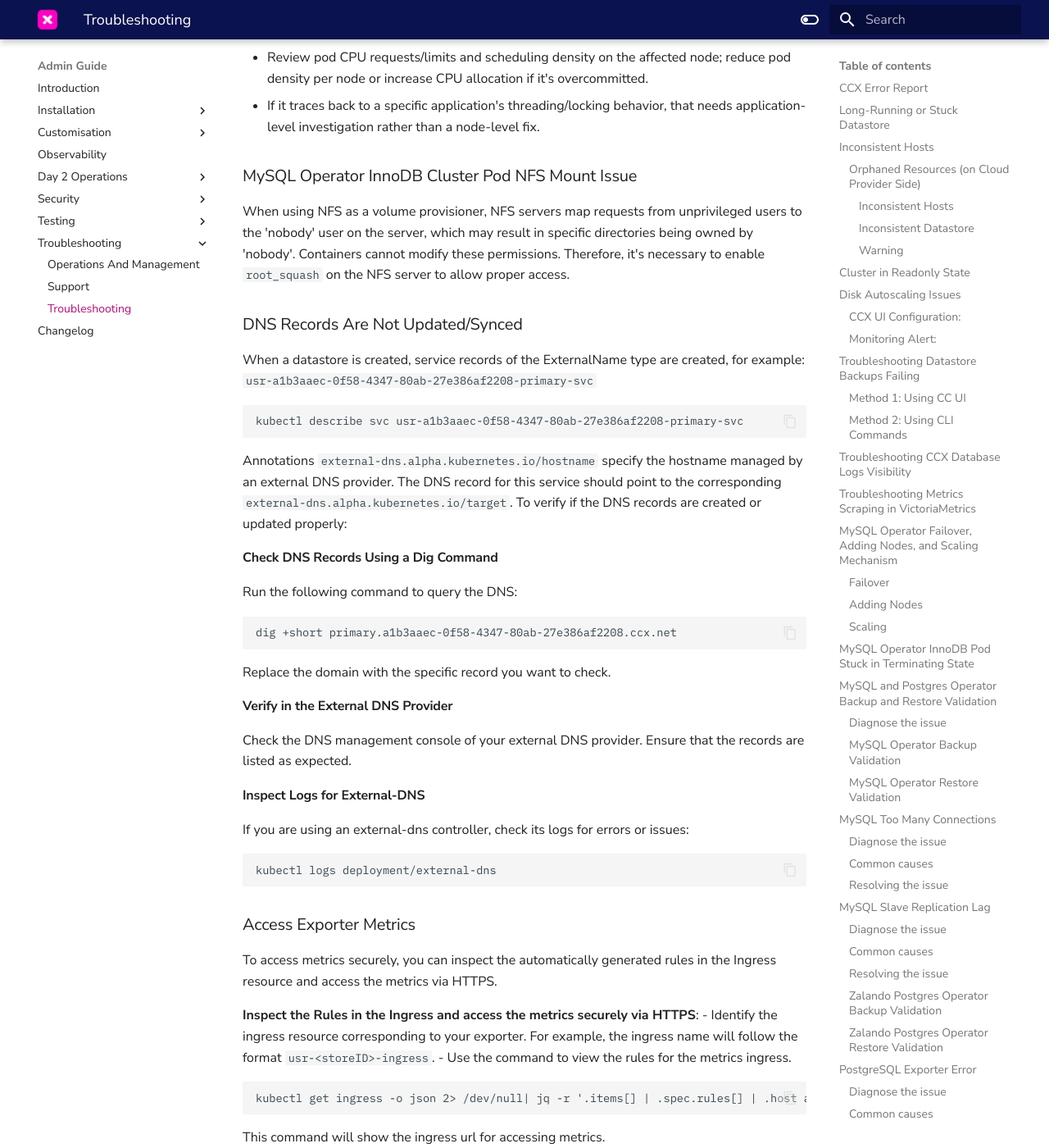
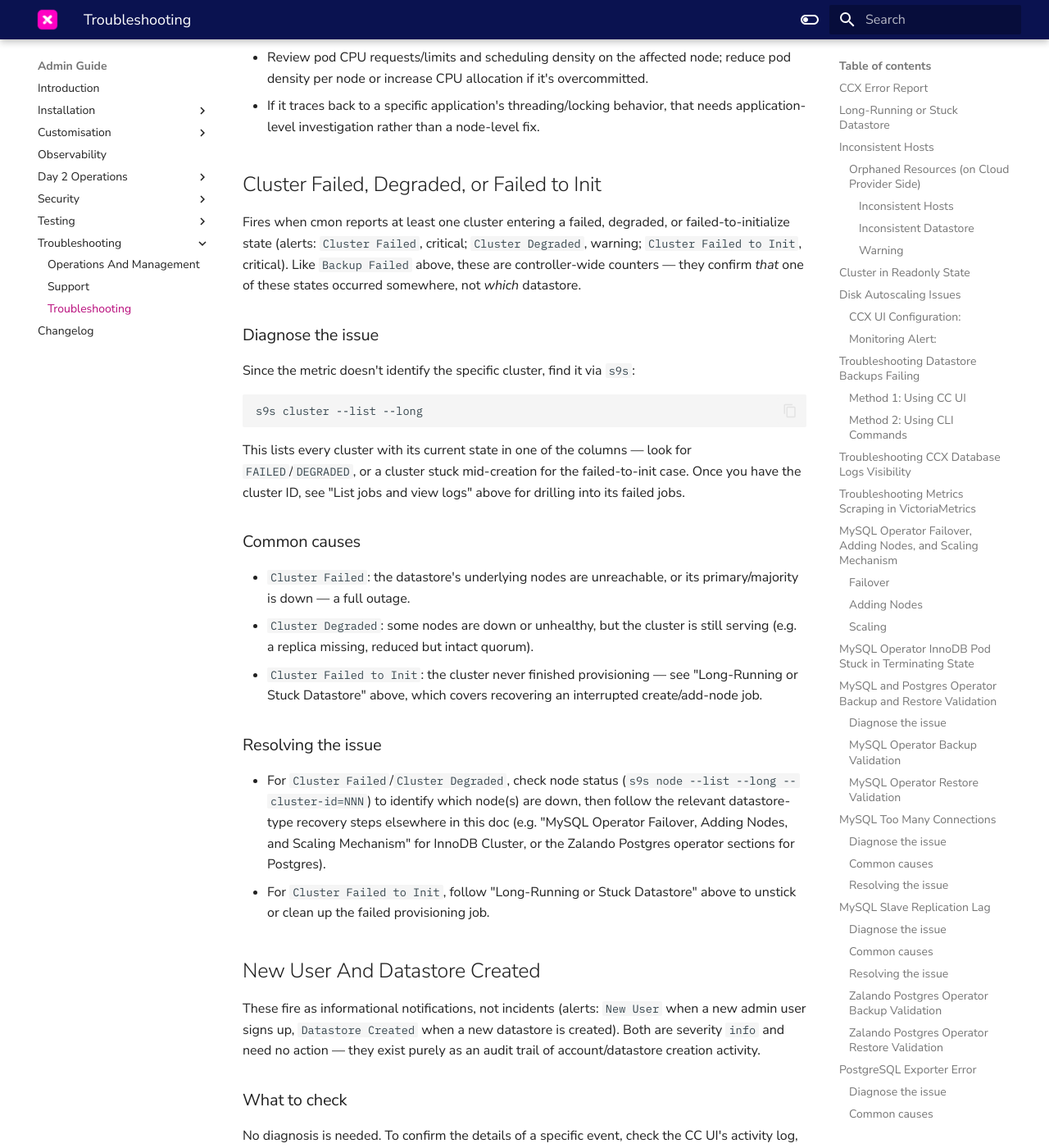
Before and after one commit to severalnines/ccx-docs, an MkDocs documentation site: the page built from docs/admin/Troubleshooting/Troubleshooting.md, in a window 1280 px wide and 1400 px high, scrolled down 26337 px. Shown: the whole window at 82% size. Built offline with MkDocs 1.6.1 and Material for MkDocs 9.7.7, drawn with Linux system fonts in a browser that asks for light colours; comment, search, counter and statistics services are not loaded; some of the changed text lies outside the part shown.

Commit message:
Added ccx alert runbook sections to the admin docs.

````diff
--- a/docs/admin/Troubleshooting/Troubleshooting.md
+++ b/docs/admin/Troubleshooting/Troubleshooting.md
@@ -505,13 +505,13 @@ The `Conditions` section shows `Type`/`Status`/`Reason`/`Message` for `Ready` (a
 
 This often needs infrastructure-level investigation rather than a `kubectl`-only fix — check the cloud provider's console/node status alongside `kubectl describe node`. If the node doesn't self-heal, cordon and drain it (`kubectl cordon <node-name>`, `kubectl drain <node-name>`) so its pods reschedule elsewhere, then replace the underlying machine.
 
-## Kubernetes Disk/Memory Pressure
+## Kubernetes Disk And Memory Pressure
 
-Fires when a Node's `DiskPressure`/`MemoryPressure` condition is `true` for more than 2 minutes (alerts: `DiskPressure`, `MemoryPressure`). These come from kubelet's own hard-coded (but configurable) eviction thresholds — by default, things like root filesystem availability below 10% or available memory below 100Mi. Unlike the raw host-metric alerts elsewhere in this document, these mean kubelet has already started actively evicting pods from the node to reclaim the resource — this isn't just an observability signal, it has an immediate effect on running workloads.
+Fires when a Node's `DiskPressure` or `MemoryPressure` condition is `true` for more than 2 minutes (alerts: `DiskPressure`, `MemoryPressure`). These come from kubelet's own hard-coded (but configurable) eviction thresholds — by default, things like root filesystem availability below 10% or available memory below 100Mi. Unlike the raw host-metric alerts elsewhere in this doc, these mean kubelet has already started **actively evicting pods** from the node to reclaim the resource — this isn't just an observability signal, it has an immediate effect on running workloads.
 
 ### Diagnose the issue
 
-Check what is going on inside the node — `kubectl describe node <node-name>`, check the `DiskPressure`/`MemoryPressure` condition's `Message` for the specific threshold that was crossed. Also check `kubectl get events -n <namespace> --field-selector reason=Evicted` to see which pods have already been evicted as a result.
+Same as above — `kubectl describe node <node-name>`, check the `DiskPressure`/`MemoryPressure` condition's `Message` for the specific threshold that was crossed. Also check `kubectl get events -n <namespace> --field-selector reason=Evicted` to see which pods have already been evicted as a result.
 
 ### Common causes
 
@@ -737,6 +737,37 @@ The `cs` column shows context switches per second per sample — a consistently
 - Review pod CPU requests/limits and scheduling density on the affected node; reduce pod density per node or increase CPU allocation if it's overcommitted.
 - If it traces back to a specific application's threading/locking behavior, that needs application-level investigation rather than a node-level fix.
 
+## Cluster Failed, Degraded, or Failed to Init
+
+Fires when cmon reports at least one cluster entering a failed, degraded, or failed-to-initialize state (alerts: `Cluster Failed`, critical; `Cluster Degraded`, warning; `Cluster Failed to Init`, critical). Like `Backup Failed` above, these are controller-wide counters — they confirm *that* one of these states occurred somewhere, not *which* datastore.
+
+### Diagnose the issue
+
+Since the metric doesn't identify the specific cluster, find it via `s9s`:
+```bash
+s9s cluster --list --long
+```
+This lists every cluster with its current state in one of the columns — look for `FAILED`/`DEGRADED`, or a cluster stuck mid-creation for the failed-to-init case. Once you have the cluster ID, see "List jobs and view logs" above for drilling into its failed jobs.
+
+### Common causes
+
+- `Cluster Failed`: the datastore's underlying nodes are unreachable, or its primary/majority is down — a full outage.
+- `Cluster Degraded`: some nodes are down or unhealthy, but the cluster is still serving (e.g. a replica missing, reduced but intact quorum).
+- `Cluster Failed to Init`: the cluster never finished provisioning — see "Long-Running or Stuck Datastore" above, which covers recovering an interrupted create/add-node job.
+
+### Resolving the issue
+
+- For `Cluster Failed`/`Cluster Degraded`, check node status (`s9s node --list --long --cluster-id=NNN`) to identify which node(s) are down, then follow the relevant datastore-type recovery steps elsewhere in this doc (e.g. "MySQL Operator Failover, Adding Nodes, and Scaling Mechanism" for InnoDB Cluster, or the Zalando Postgres operator sections for Postgres).
+- For `Cluster Failed to Init`, follow "Long-Running or Stuck Datastore" above to unstick or clean up the failed provisioning job.
+
+## New User And Datastore Created
+
+These fire as informational notifications, not incidents (alerts: `New User` when a new admin user signs up, `Datastore Created` when a new datastore is created). Both are severity `info` and need no action — they exist purely as an audit trail of account/datastore creation activity.
+
+### What to check
+
+No diagnosis is needed. To confirm the details of a specific event, check the CC UI's activity log, or query the underlying counters directly (`admin_users_total`, `admin_datastores_total{status="all"}`) to see current totals.
+
 ### MySQL Operator InnoDB Cluster Pod NFS Mount Issue
 When using NFS as a volume provisioner, NFS servers map requests from unprivileged users to the 'nobody' user on the server, which may result in specific directories being owned by 'nobody'. Containers cannot modify these permissions. Therefore, it's necessary to enable `root_squash` on the NFS server to allow proper access.
 
````
